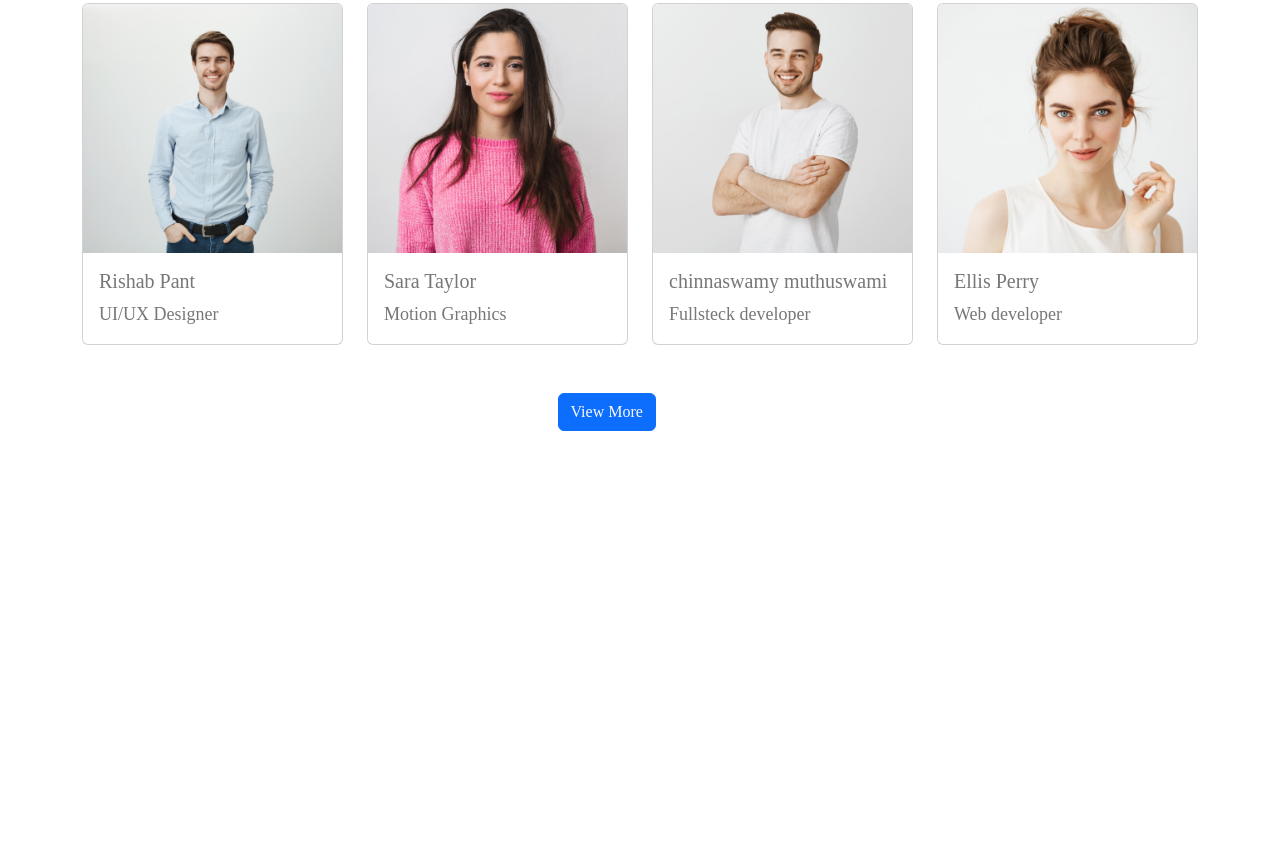
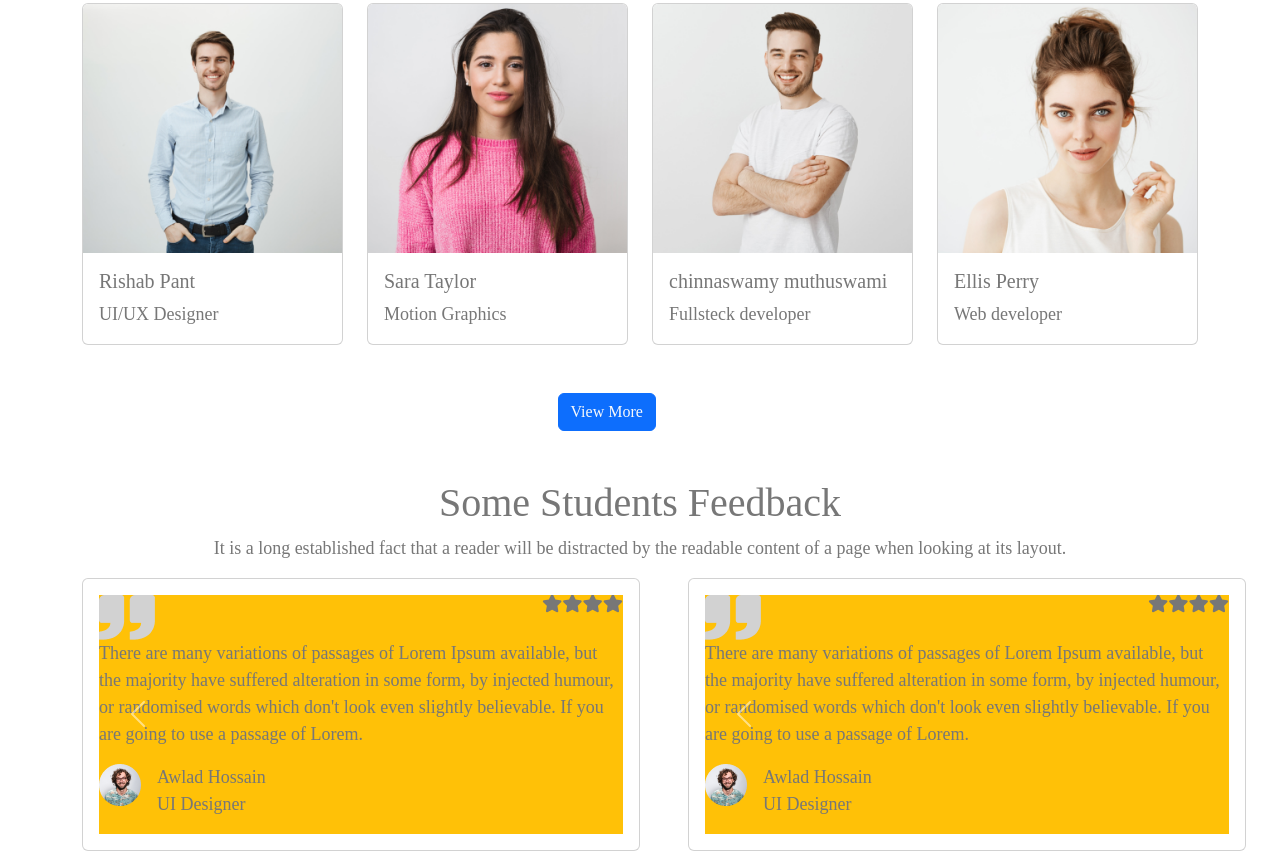
Before and after one commit to bishwaj6114/eTech-website, a plain HTML site: page index.html in a window 1280 px wide. Shown: the part 2586-3437 px from the top of the page. Before the commit the page ends 3065 px from the top, so only its background shows below. Drawn offline with nearby package versions, Linux system fonts and the light colour scheme.

Commit message:
add student feedback

```diff
--- a/index.html
+++ b/index.html
@@ -7,6 +7,8 @@
     <link href="https://cdn.jsdelivr.net/npm/bootstrap@5.2.0/dist/css/bootstrap.min.css" rel="stylesheet" integrity="sha384-gH2yIJqKdNHPEq0n4Mqa/HGKIhSkIHeL5AyhkYV8i59U5AR6csBvApHHNl/vI1Bx" crossorigin="anonymous">
     <!-- custom css  -->
     <link rel="stylesheet" href="styles/style.css">
+    <!-- font awesome  -->
+    <script src="https://kit.fontawesome.com/20b0499f1d.js" crossorigin="anonymous"></script>
   </head>
   <body class="body-font background-color">
     <header>
@@ -287,7 +289,82 @@
        </div>
       </section>
       <!-- scholars end  -->
+      <!-- students feedback start -->
+     <div class="container text-center">
+      <h1>Some Students Feedback</h1>
+      <p>It is a long established fact that a reader will be distracted by the readable content of a page when looking at its layout.</p>
+     </div>
+    <section class="container d-flex ">
+    <div class="card col-6">
+      <div class="card-body">
+        <div id="carouselExampleControlsNoTouching" class="carousel slide" data-bs-touch="false">
+          <div class="carousel-inner bg-warning">
+            <div class="carousel-item active">
+              <img src="images/comma.png" class="d-block" alt="...">
+              <p>There are many variations of passages of Lorem Ipsum available, but the majority have suffered alteration in some form, by injected humour, or randomised words which don't look even slightly believable. If you are going to use a passage of Lorem.</p>
+              <div class="d-flex">
+                <div>
+                  <img src="images/student/student-5.png" alt="">
+                </div>
+                <div class="ms-3">
+                  <p>Awlad Hossain <br> UI Designer</p>
+                </div>
+              </div>
+            </div>
 
+            <div class="bg-warning mx-auto d-flex justify-content-end ">
+              <i class="fa-solid fa-star"></i>
+              <i class="fa-solid fa-star"></i>
+              <i class="fa-solid fa-star"></i>
+              <i class="fa-solid fa-star"></i>
+            </div>
+
+          </div>
+          <button class="carousel-control-prev" type="button" data-bs-target="#carouselExampleControlsNoTouching" data-bs-slide="prev">
+            <span class="carousel-control-prev-icon" aria-hidden="true"></span>
+            <span class="visually-hidden">Previous</span>
+          </button>
+
+        </div>
+      </div>
+
+    </div>
+    <div class="card col-6 mx-5">
+      <div class="card-body">
+        <div id="carouselExampleControlsNoTouching" class="carousel slide" data-bs-touch="false">
+          <div class="carousel-inner bg-warning">
+            <div class="carousel-item active">
+              <img src="images/comma.png" class="d-block" alt="...">
+              <p>There are many variations of passages of Lorem Ipsum available, but the majority have suffered alteration in some form, by injected humour, or randomised words which don't look even slightly believable. If you are going to use a passage of Lorem.</p>
+              <div class="d-flex">
+                <div>
+                  <img src="images/student/student-5.png" alt="">
+                </div>
+                <div class="ms-3">
+                  <p>Awlad Hossain <br> UI Designer</p>
+                </div>
+              </div>
+            </div>
+
+            <div class="bg-warning mx-auto d-flex justify-content-end ">
+              <i class="fa-solid fa-star"></i>
+              <i class="fa-solid fa-star"></i>
+              <i class="fa-solid fa-star"></i>
+              <i class="fa-solid fa-star"></i>
+            </div>
+
+          </div>
+          <button class="carousel-control-prev" type="button" data-bs-target="#carouselExampleControlsNoTouching" data-bs-slide="prev">
+            <span class="carousel-control-prev-icon" aria-hidden="true"></span>
+            <span class="visually-hidden">Previous</span>
+          </button>
+
+        </div>
+      </div>
+
+    </div>
+    </section>
+      <!-- students feedback end -->
 
     </main>
     <script src="https://cdn.jsdelivr.net/npm/bootstrap@5.2.0/dist/js/bootstrap.bundle.min.js" integrity="sha384-A3rJD856KowSb7dwlZdYEkO39Gagi7vIsF0jrRAoQmDKKtQBHUuLZ9AsSv4jD4Xa" crossorigin="anonymous"></script>
```
Also changed, not shown: icons/star.jpg (added), icons/star.png (added).
